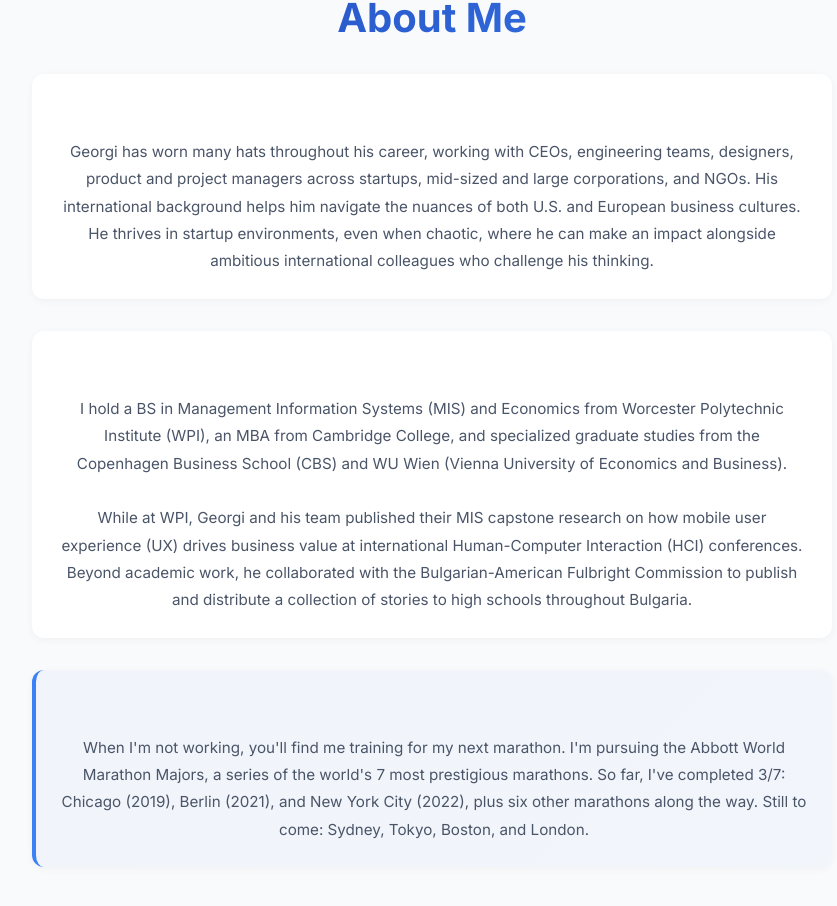
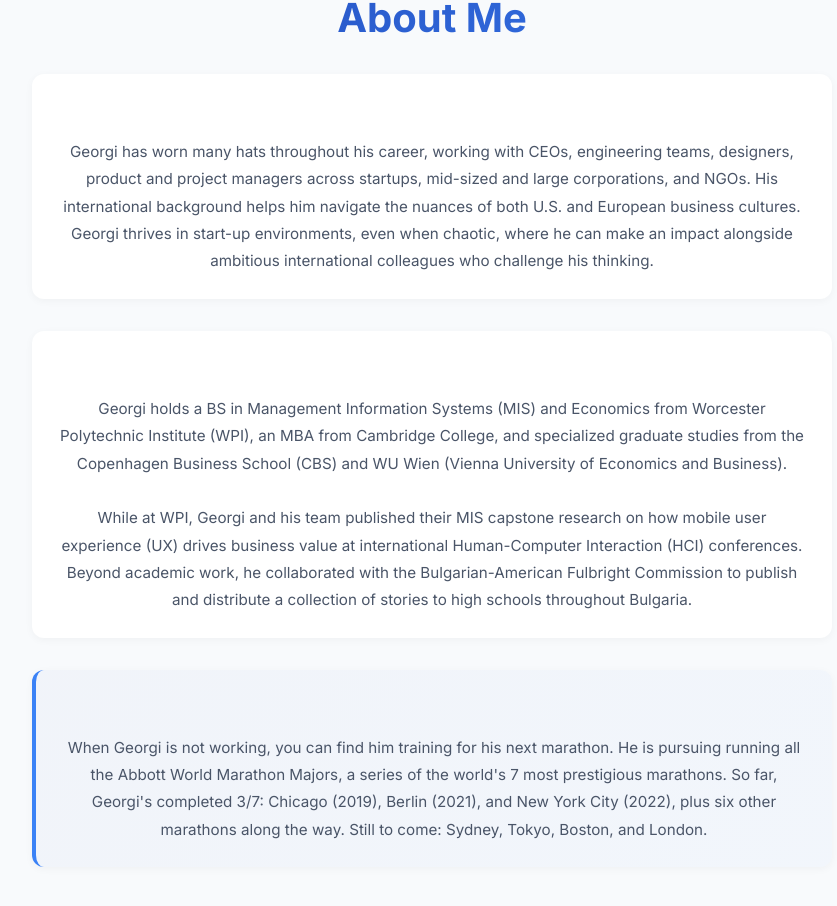
Before and after one commit to georgikdz/my-portfolio, a Next.js app: page / in a window 1280 px wide. Shown: the part 934-1840 px from the top of the page, without its empty margins (208-1045 px from the left). Built offline with nearby package versions, Linux system fonts and the light colour scheme.

Commit message:
Update personal description and biography details

```diff
--- a/pages/index.js
+++ b/pages/index.js
@@ -45,7 +45,7 @@
               "@type": "Person",
               "name": "Georgi Kardzhaliyski",
               "jobTitle": "AI Safety & Product Leader",
-              "description": "Former AI Safety & Red-Teaming Analyst at Meta (Oct 2025–Mar 2026). Actively seeking senior AI safety/product roles.",
+              "description": "Former AI Red Teamer & Prompt Engineer at Meta (Oct 2025 - Mar 2026). Actively seeking senior AI safety/product roles.",
               "url": "https://georgikdz.vercel.app",
               "sameAs": [
                 "https://linkedin.com/in/georgikdz",
@@ -64,12 +64,12 @@
             <div className="about-content">
               <div className="about-item">
                 <p className="about-text">
-                  Georgi has worn many hats throughout his career, working with CEOs, engineering teams, designers, product and project managers across startups, mid-sized and large corporations, and NGOs. His international background helps him navigate the nuances of both U.S. and European business cultures. He thrives in startup environments, even when chaotic, where he can make an impact alongside ambitious international colleagues who challenge his thinking.
+                  Georgi has worn many hats throughout his career, working with CEOs, engineering teams, designers, product and project managers across startups, mid-sized and large corporations, and NGOs. His international background helps him navigate the nuances of both U.S. and European business cultures. Georgi thrives in start-up environments, even when chaotic, where he can make an impact alongside ambitious international colleagues who challenge his thinking.
                 </p>
               </div>
               <div className="about-item">
                 <p className="about-text">
-                  I hold a BS in Management Information Systems (MIS) and Economics from Worcester Polytechnic Institute (WPI), an MBA from Cambridge College, and specialized graduate studies from the Copenhagen Business School (CBS) and WU Wien (Vienna University of Economics and Business).
+                  Georgi holds a BS in Management Information Systems (MIS) and Economics from Worcester Polytechnic Institute (WPI), an MBA from Cambridge College, and specialized graduate studies from the Copenhagen Business School (CBS) and WU Wien (Vienna University of Economics and Business).
                   <br />
                   <br />
                   While at WPI, Georgi and his team published their MIS capstone research on how mobile user experience (UX) drives business value at international Human-Computer Interaction (HCI) conferences. Beyond academic work, he collaborated with the Bulgarian-American Fulbright Commission to publish and distribute a collection of stories to high schools throughout Bulgaria.
@@ -77,7 +77,7 @@
               </div>
               <div className="about-item about-item-highlight">
                 <p className="about-text">
-                  When I'm not working, you'll find me training for my next marathon. I'm pursuing the Abbott World Marathon Majors, a series of the world's 7 most prestigious marathons. So far, I've completed 3/7: Chicago (2019), Berlin (2021), and New York City (2022), plus six other marathons along the way. Still to come: Sydney, Tokyo, Boston, and London.
+                  When Georgi is not working, you can find him training for his next marathon. He is pursuing running all the Abbott World Marathon Majors, a series of the world's 7 most prestigious marathons. So far, Georgi's completed 3/7: Chicago (2019), Berlin (2021), and New York City (2022), plus six other marathons along the way. Still to come: Sydney, Tokyo, Boston, and London.
                 </p>
               </div>
             </div>
```
